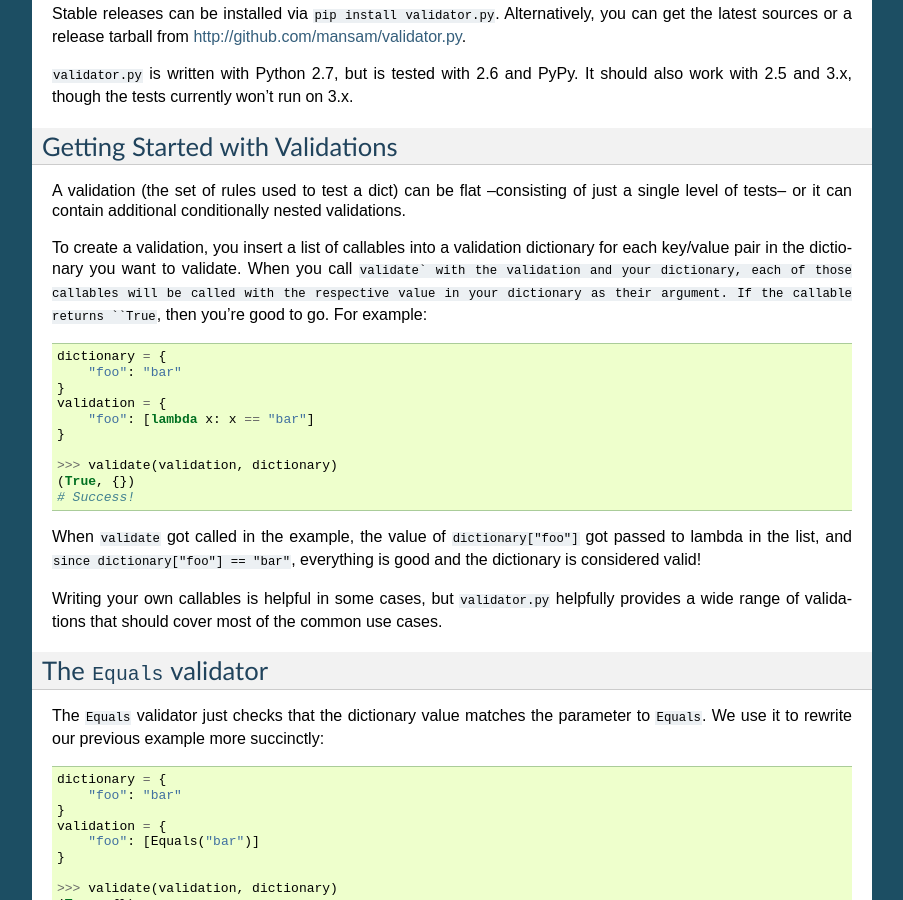
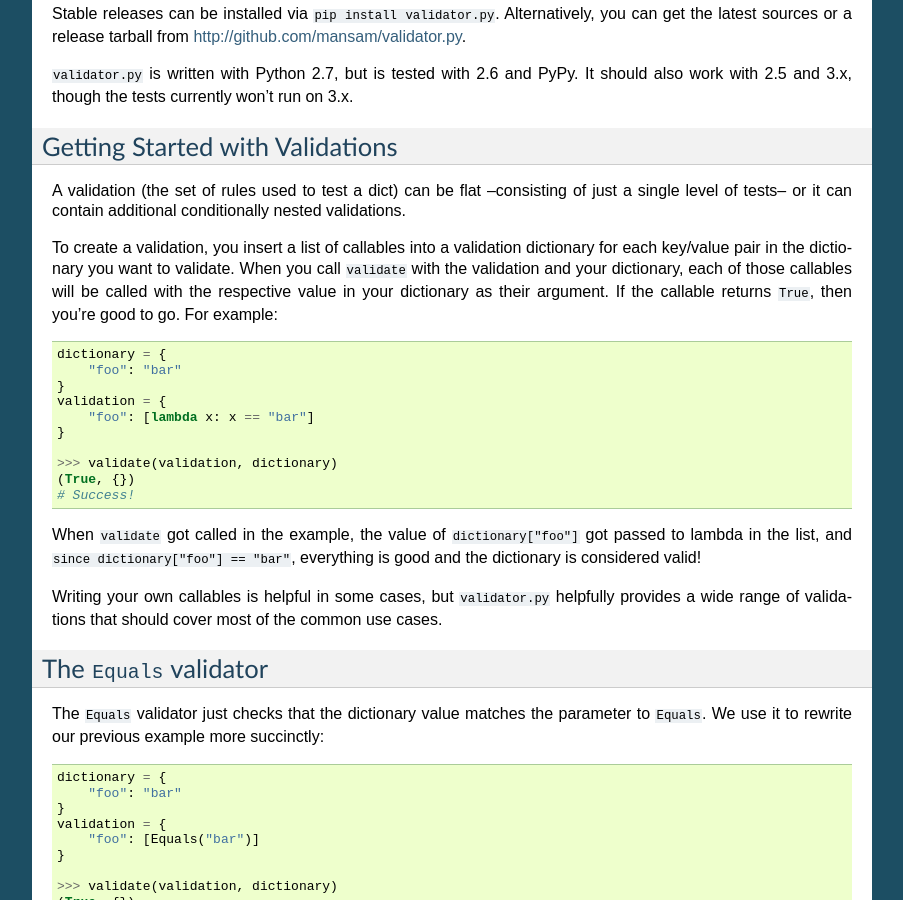
Before and after one commit to mansam/validator.py, a Sphinx documentation site: the page built from docs/index.rst, in a window 1280 px wide and 900 px high, scrolled down 1006 px. Shown: the whole window, without its empty margins (198-1101 px from the left). Built offline with Sphinx 7.4.7, drawn with Linux system fonts in a browser that asks for light colours.

Commit message:
Add missing grave

```diff
--- a/docs/index.rst
+++ b/docs/index.rst
@@ -63,7 +63,7 @@ Getting Started with Validations
 
 A validation (the set of rules used to test a dict) can be flat --consisting of just a single level of tests-- or it can contain additional conditionally nested validations.
 
-To create a validation, you insert a list of callables into a validation dictionary for each key/value pair in the dictionary you want to validate. When you call ``validate` with the validation and your dictionary, each of those callables will be called with the respective value in your dictionary as their argument. If the callable returns ``True``, then you're good to go. For example:
+To create a validation, you insert a list of callables into a validation dictionary for each key/value pair in the dictionary you want to validate. When you call ``validate`` with the validation and your dictionary, each of those callables will be called with the respective value in your dictionary as their argument. If the callable returns ``True``, then you're good to go. For example:
 
 .. code-block:: python
 
```
